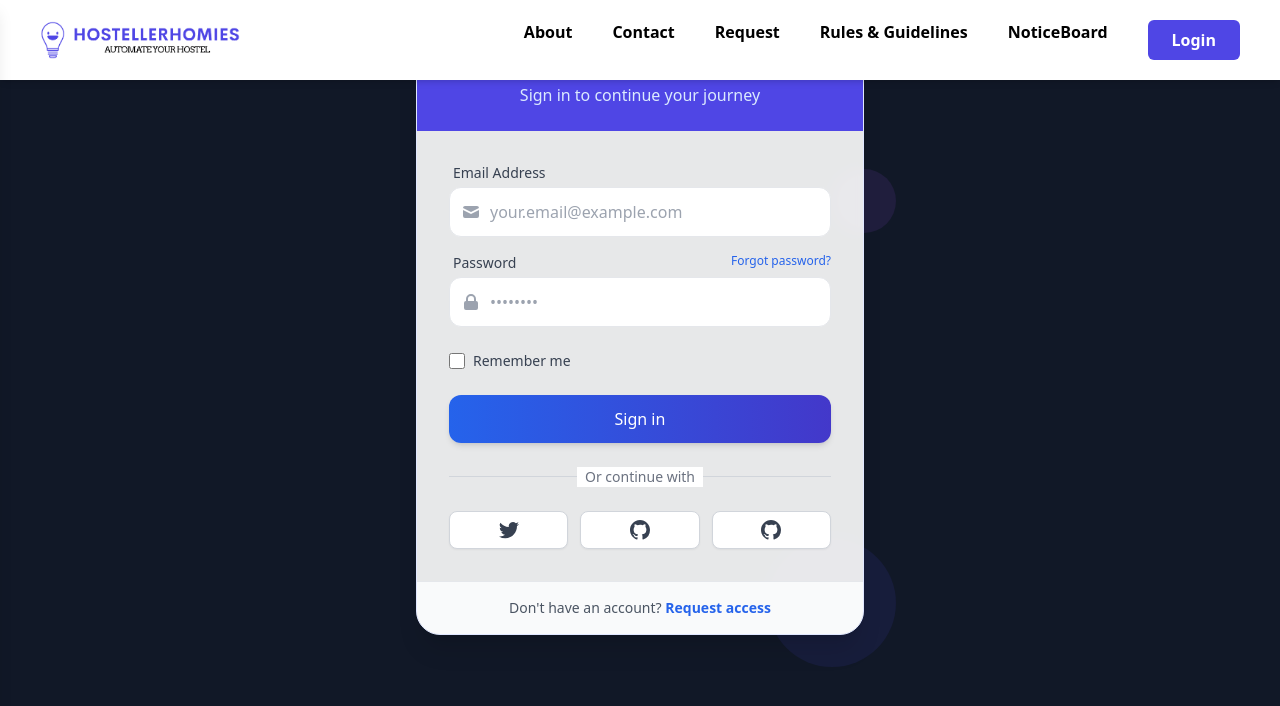
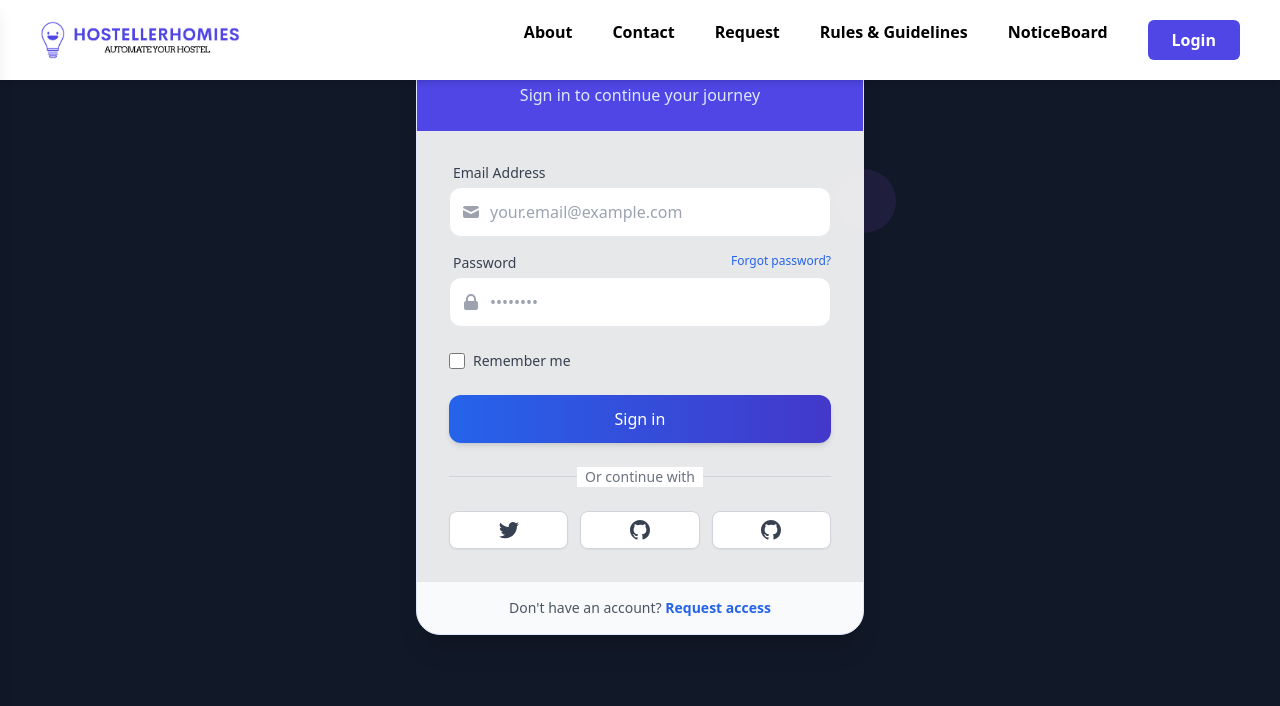
Before and after one commit to CoderRaushan/HostellerHomies, a React (Vite) app in the folder client/: page /auth in a window 1280 px wide. Shown: the top 706 px of the page. Built offline with nearby package versions, Linux system fonts and the light colour scheme.

Commit message:
sinin page color

```diff
--- a/client/src/components/LandingSite/AuthPage/SignIn.jsx
+++ b/client/src/components/LandingSite/AuthPage/SignIn.jsx
@@ -99,7 +99,7 @@ export default function SignIn() {
       <div className="w-full max-w-md relative">
         {/* Background decorative elements */}
         <div className="absolute -top-10 -left-10 w-20 h-20 bg-[#4f46e5] rounded-full opacity-10"></div>
-        <div className="absolute -bottom-8 -right-8 w-32 h-32 bg-indigo-600 rounded-full opacity-10"></div>
+        <div className="absolute -bottom-8 -right-8 w-32 h-32 bg-white-600 rounded-full opacity-10"></div>
         <div className="absolute top-1/4 right-0 w-16 h-16 bg-purple-500 rounded-full opacity-10 transform translate-x-1/2"></div>
 
         {/* Main card */}
```
